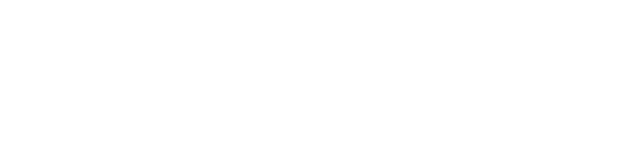
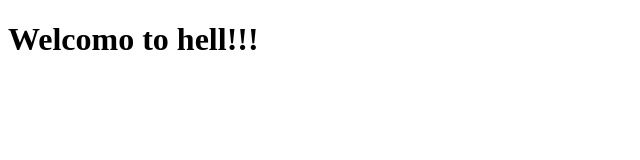
Before and after one commit to ricardomadrigal/crud_mongodb_nodejs, a plain HTML site: page index.html in a window 1280 px wide. Shown: the whole page, without its empty margins (0-640 px from the left). Drawn offline with Linux system fonts and the light colour scheme.

Commit message:
Adding 2 tags
Adding 2 tags and testing

```diff
--- a/app.js
+++ b/app.js
@@ -0,0 +1 @@
+console.log('This is just an example')
--- a/index.html
+++ b/index.html
@@ -4,9 +4,10 @@
     <meta charset="UTF-8">
     <meta http-equiv="X-UA-Compatible" content="IE=edge">
     <meta name="viewport" content="width=device-width, initial-scale=1.0">
-    <title>Document</title>
+    <title>Basic Document</title>
 </head>
 <body>
+    <h1>Welcomo to hell!!!</h1>
 
 </body>
 </html>
```
